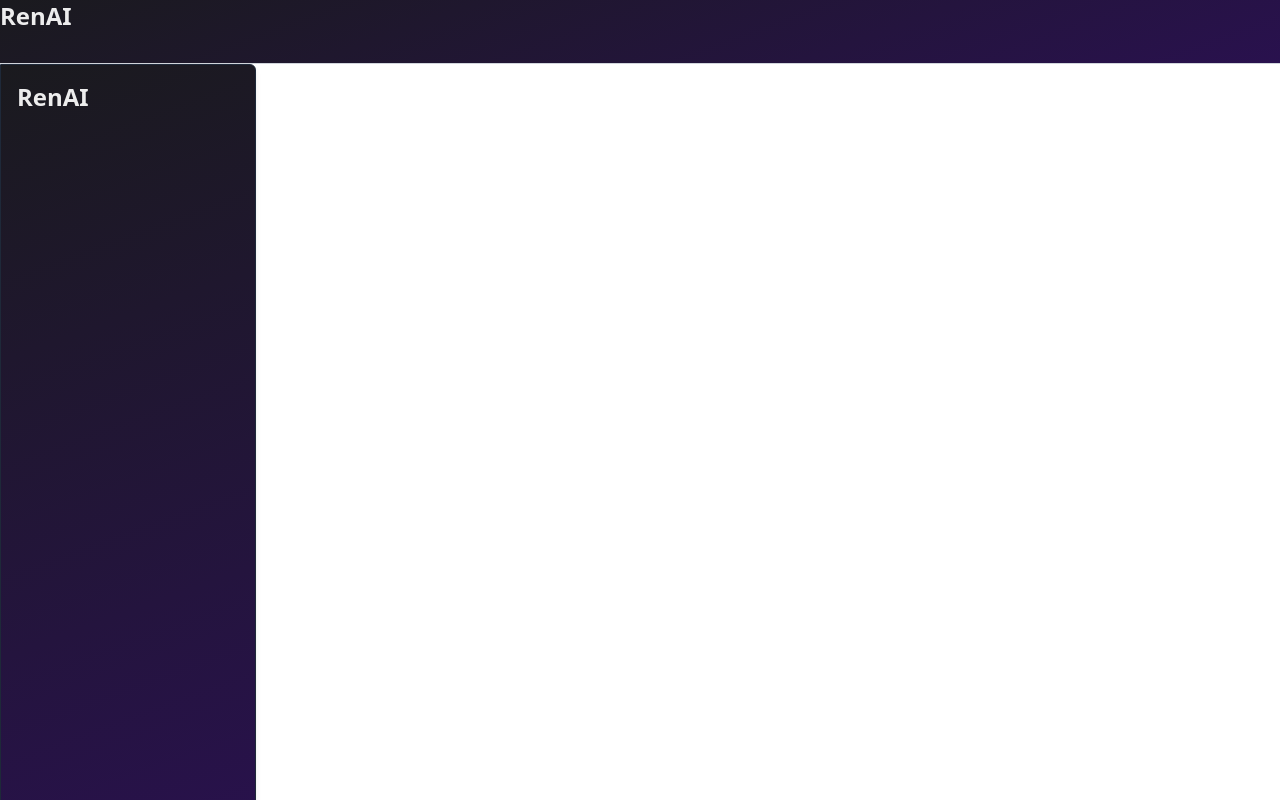
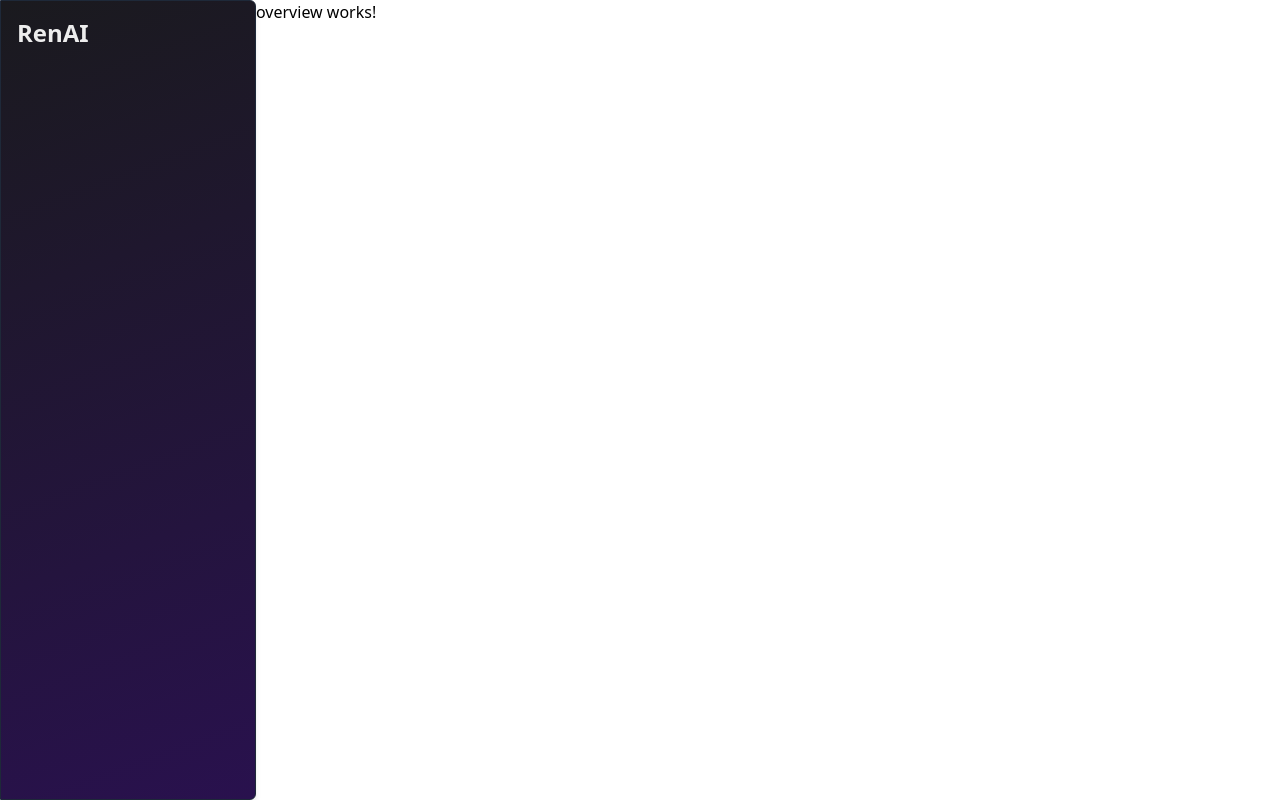
Before and after one commit to TudorOrban/RenAI-frontend, an Angular app: page /dashboard/overview in a window 1280 px wide. Before the commit this address led to /. Built offline with nearby package versions, Linux system fonts and the light colour scheme.

Commit message:
feat(main): Continue fleshing out Main components

```diff
--- a/src/app/app.component.html
+++ b/src/app/app.component.html
@@ -1,5 +1,5 @@
 <!-- Header -->
-<div class="header w-full h-20 border-b border-gray-300">
+<div *ngIf="!isDashboardRoute" class="header w-full h-20 border-b border-gray-300">
     <div class="text-2xl font-semibold">
         RenAI
     </div>
@@ -9,9 +9,15 @@
 <main class="flex overflow-hidden h-full">
     <div class="flex w-full h-full">
         <app-sidebar
+            *ngIf="isDashboardRoute"
             class="fixed h-full max-w-64 bg-white shadow-md overflow-auto"
         ></app-sidebar>
-        <div class="flex-1 ml-64 overflow-y-auto bg-white">
+        <div
+            [ngClass]="{
+                'ml-64': isDashboardRoute
+            }"
+            class="overflow-y-auto bg-white"
+        >
             <router-outlet></router-outlet>
         </div>
     </div>
--- a/src/app/app.component.ts
+++ b/src/app/app.component.ts
@@ -1,15 +1,24 @@
 import { Component } from "@angular/core";
-import { RouterOutlet } from "@angular/router";
+import { NavigationEnd, Router, RouterOutlet } from "@angular/router";
 import { SidebarComponent } from "./core/main/components/sidebar/sidebar.component";
+import { filter } from "rxjs";
+import { CommonModule } from "@angular/common";
 
 @Component({
   selector: "app-root",
-  imports: [RouterOutlet, SidebarComponent],
+  imports: [CommonModule, RouterOutlet, SidebarComponent],
   templateUrl: "./app.component.html",
   styleUrl: "./app.component.css"
 })
 export class AppComponent {
-    title = "renai-frontend";
+    isDashboardRoute = false;
 
+    constructor(private router: Router) {
+        this.router.events
+            .pipe(filter((event) => event instanceof NavigationEnd))
+            .subscribe((event: NavigationEnd) => {
+                this.isDashboardRoute = event.url.startsWith("/dashboard");
+            });
+    }
 
 }
--- a/src/app/app.config.ts
+++ b/src/app/app.config.ts
@@ -2,7 +2,8 @@ import { ApplicationConfig, provideZoneChangeDetection } from '@angular/core';
 import { provideRouter } from '@angular/router';
 
 import { routes } from './app.routes';
+import { provideHttpClient } from '@angular/common/http';
 
 export const appConfig: ApplicationConfig = {
-  providers: [provideZoneChangeDetection({ eventCoalescing: true }), provideRouter(routes)]
+  providers: [provideZoneChangeDetection({ eventCoalescing: true }), provideRouter(routes), provideHttpClient()]
 };
--- a/src/app/app.routes.ts
+++ b/src/app/app.routes.ts
@@ -1,3 +1,14 @@
 import { Routes } from '@angular/router';
+import { OverviewComponent } from './dashboard/overview/components/overview/overview.component';
+import { HomeComponent } from './core/main/components/home/home.component';
 
-export const routes: Routes = [];
+export const routes: Routes = [
+    {
+        path: "",
+        component: HomeComponent
+    },
+    {
+        path: "dashboard/overview",
+        component: OverviewComponent
+    }
+];
--- /dev/null
+++ b/src/app/core/main/components/home/home.component.html
@@ -0,0 +1 @@
+<p>home works!</p>
--- /dev/null
+++ b/src/app/dashboard/overview/components/overview/overview.component.html
@@ -0,0 +1 @@
+<p>overview works!</p>
```
Also changed, not shown: src/app/core/main/components/home/home.component.ts (added, +11 -0 lines), src/app/dashboard/overview/components/overview/overview.component.ts (added, +11 -0 lines), src/app/core/main/components/home/home.component.css (added), src/app/dashboard/overview/components/overview/overview.component.css (added), 2 other files (tests, documents, lock files or other folders).
